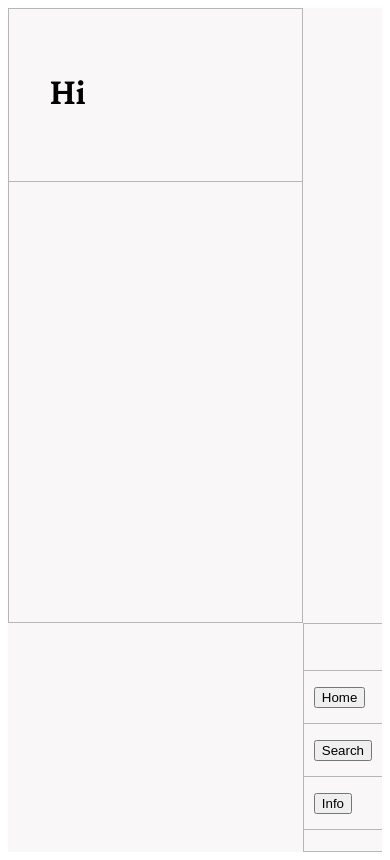
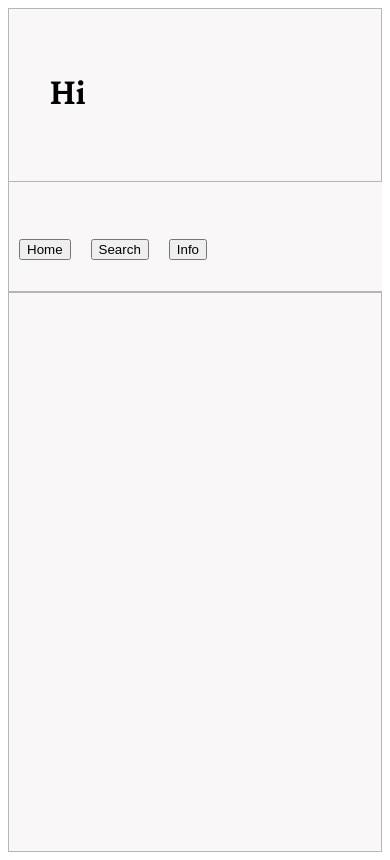
Before and after one commit to OG-Miller/uspace, a React app: page / in a window 390 px wide. Built offline with nearby package versions, Linux system fonts and the light colour scheme.

Commit message:
feat: make toolbar visible in mobile mode

```diff
--- a/src/App.tsx
+++ b/src/App.tsx
@@ -67,9 +67,10 @@ const AppLayout = styled.div<Mode>`
 
    grid-template-areas:
      "header"
+     "toolbar"
      "main";
 
-    grid-template-rows: 1fr 9fr;
+    grid-template-rows: 1fr 1fr 9fr;
     grid-template-columns: 1fr;
 
 
--- a/src/Toolbar.tsx
+++ b/src/Toolbar.tsx
@@ -16,8 +16,13 @@ export const Toolbar = () => (
 
 const Wrapper = styled.ul`
   display: flex;
+  flex-direction: row;
+  padding: 0;
+
+
+ @media (min-width: 570px) {
   flex-direction: column;
-  padding: 0;
+ }
 `
 
 const Hr = styled.div`
```
Also changed, not shown: 1 other file (tests, documents, lock files or other folders).
